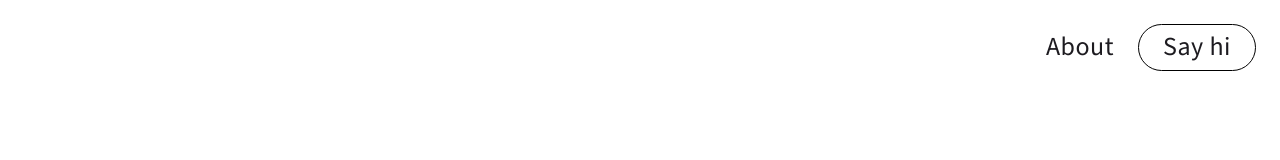
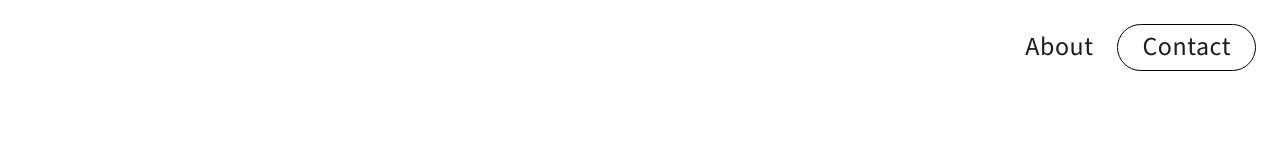
Before and after one commit to dbueker/portfolio-danielbueker, a Nuxt app: page / in a window 1280 px wide. Shown: the top 160 px of the page. Built offline with nearby package versions, Linux system fonts and the light colour scheme.

Commit message:
Contact Button Text

```diff
--- a/components/Menu.vue
+++ b/components/Menu.vue
@@ -6,6 +6,6 @@ import ButtonSmall from './ButtonSmall.vue';
     <div class="px-6 pt-6 space-x-6 flex justify-end items-center">
         <NuxtLink v-if="$route.path === '/'" to="/about"><p class="text-button text-lightmode-on-background dark:text-darkmode-on-background hover:opacity-70 transition ease-in-out duration-200">About</p></NuxtLink>
         <NuxtLink v-else to="/"><p class="text-button text-lightmode-on-background dark:text-darkmode-on-background hover:opacity-70 transition ease-in-out duration-200">Home</p></NuxtLink>
-        <a href="mailto:da.bueker@gmail.com"><ButtonSmall text="Say hi" /></a>
+        <a href="mailto:da.bueker@gmail.com"><ButtonSmall text="Contact" /></a>
     </div>
 </template>
```
